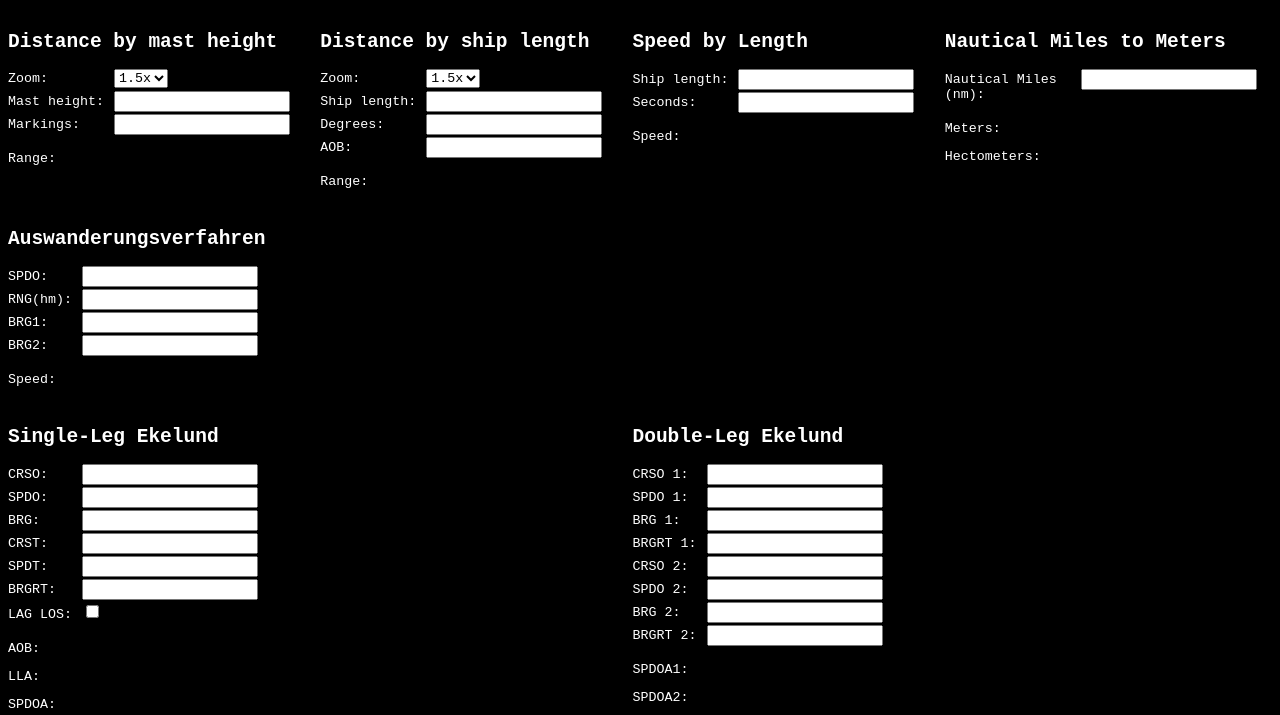
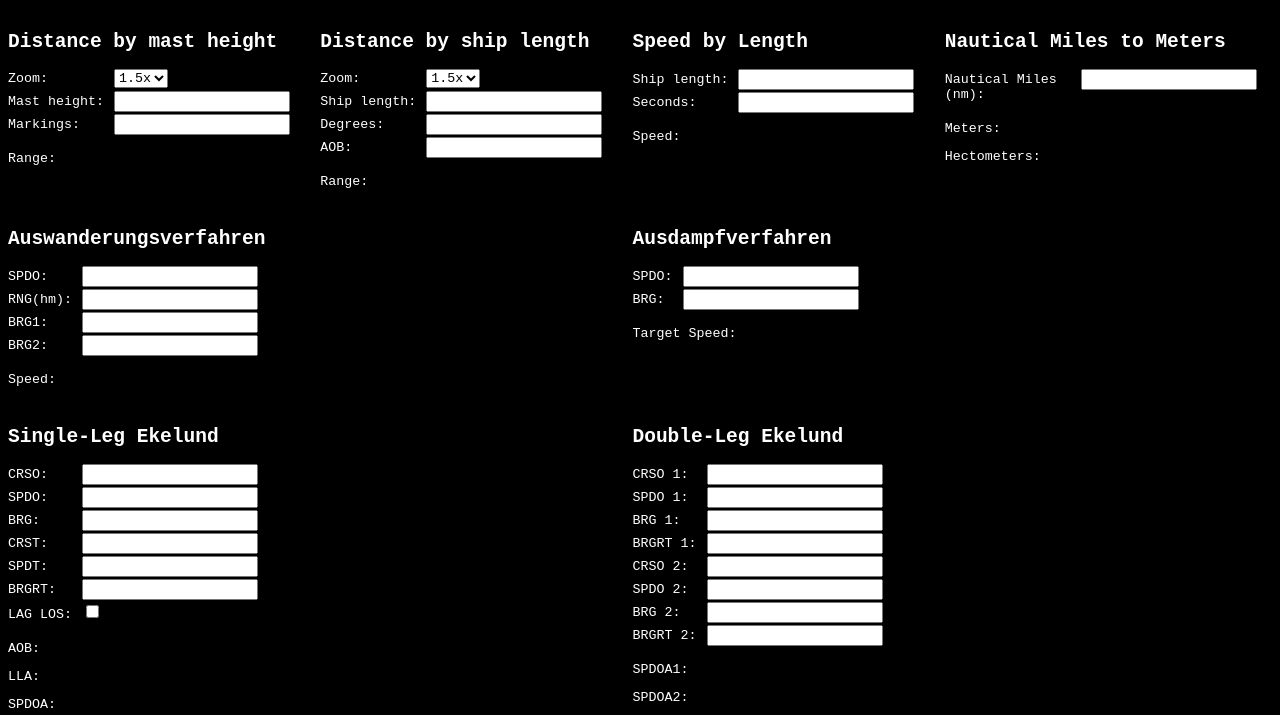
Before and after one commit to shibumi/subsim, a plain HTML site: page index.html in a window 1280 px wide. Shown: the part 83-798 px from the top of the page. Drawn offline with Linux system fonts and the light colour scheme.

Commit message:
add ausdampfverfahren

```diff
--- a/index.html
+++ b/index.html
@@ -117,8 +117,21 @@
       </form>
       <p id="ausw.result">Speed:</p>
     </div>
+    <div id="ausd">
+      <h2>Ausdampfverfahren</h2>
+      <form id="ausd.form" oninput="ausdCalculate()">
+        <p>
+          <label for="ausd.spdo">SPDO:</label>
+          <input type="number" id="ausd.spdo">
+        </p>
+        <p>
+          <label for="ausd.brg">BRG:</label>
+          <input type="number" id="ausd.brg">
+        </p>
+      </form>
+      <p id="ausd.spdt">Target Speed:</p>
+    </div>
   </div>
-
   <div id="grid2" class="doubleGrid">
   <div id="sle">
     <h2>Single-Leg Ekelund</h2>
--- a/script.js
+++ b/script.js
@@ -109,6 +109,14 @@ function auswCalculate() {
     document.getElementById("ausw.result").innerHTML = "Speed: " + uncorrectedSpeed + " correction: " + correction;
 }
 
+function ausdCalculate() {
+    let spdt = 0;
+    let spdo = getFloat("ausd.spdo");
+    let brg = getInt("ausd.brg");
+    spdt = spdo * round(Math.sin(degToRad(brg)));
+    document.getElementById("ausd.spdt").innerHtml = "Target Speed: " + spdt + "kn.";
+}
+
 function getFloat(id) {
     return parseFloat(document.getElementById(id).value);
 }
```
